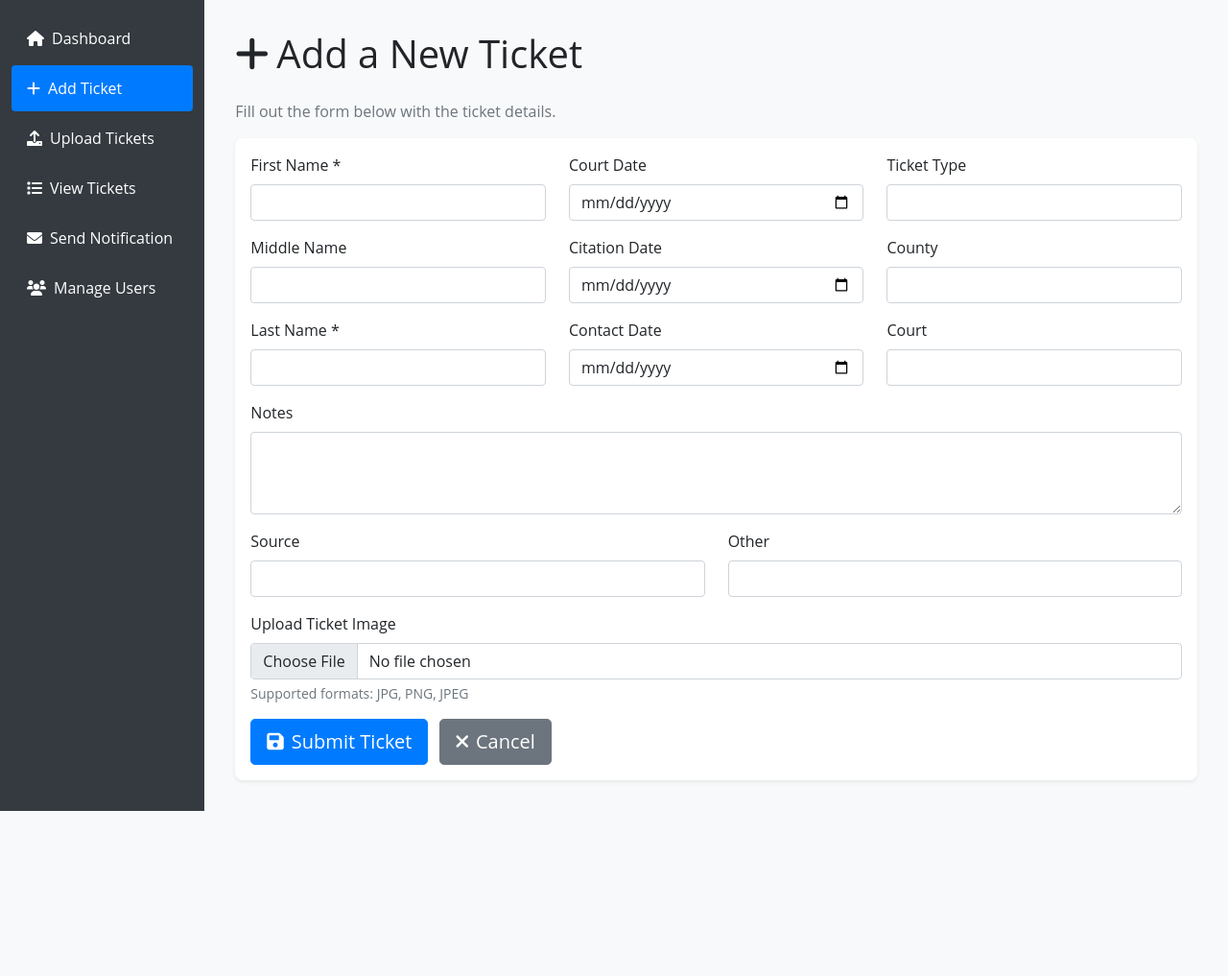
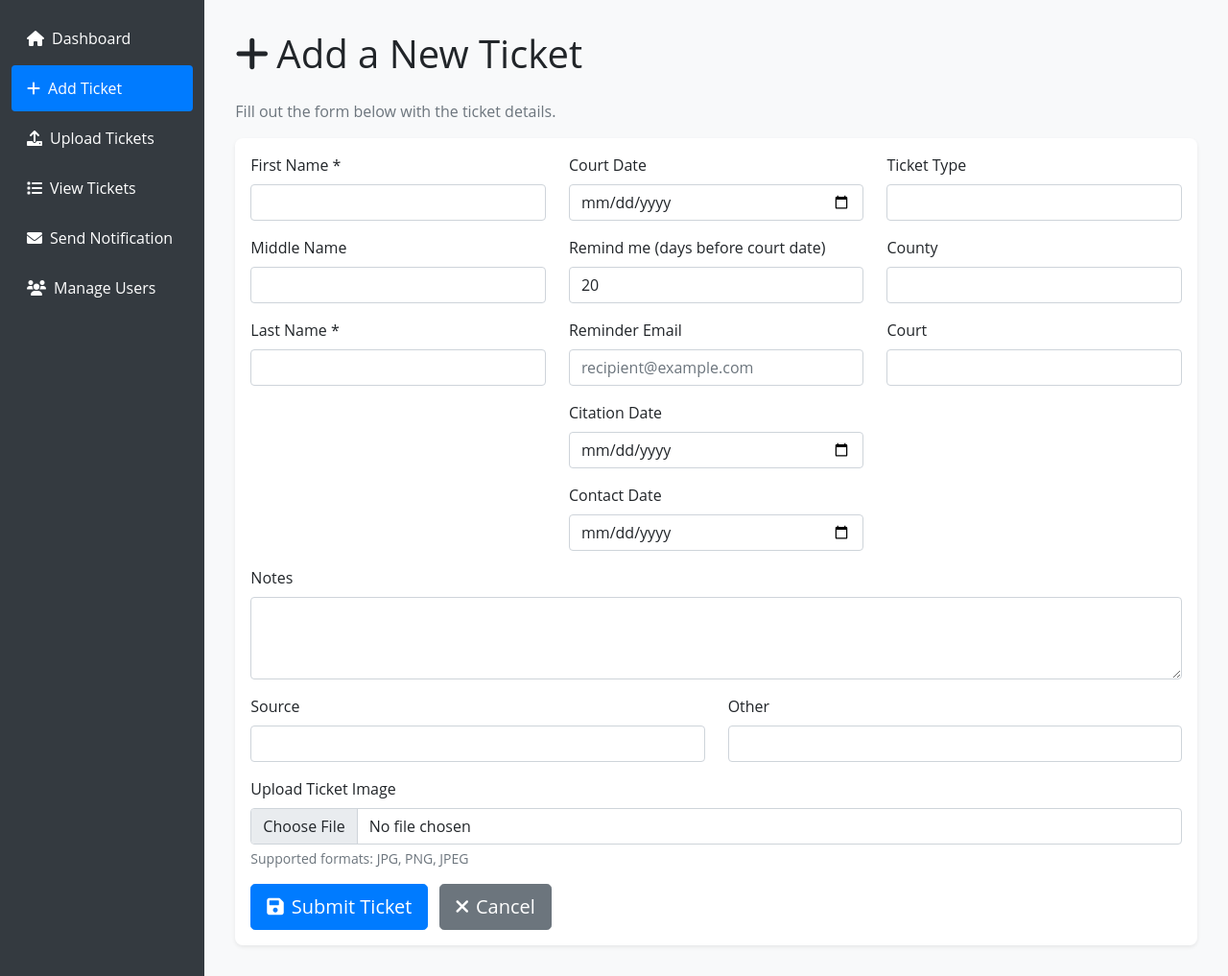
Before and after one commit to cypherxguard/jack-ticket-system, a Flask app: page /add_ticket in a window 1280 px wide. Shown: the part 56-1073 px from the top of the page at 96% size. Before the commit the page ends 901 px from the top, so only its background shows below. Run offline with Flask 3, Linux system fonts and the light colour scheme; a user stored in the database is signed in.

Commit message:
Reminder feature integrated (SMTP)

```diff
--- a/app.py
+++ b/app.py
@@ -76,6 +76,20 @@ class RawUpload(db.Model):
     data = db.Column(db.Text)  # JSON string of uploaded data
     created_at = db.Column(db.DateTime, default=datetime.utcnow)
 
+class TicketReminder(db.Model):
+    id = db.Column(db.Integer, primary_key=True)
+    ticket_id = db.Column(db.Integer, db.ForeignKey('ticket.id'), nullable=False)
+    reminder_days_before = db.Column(db.Integer, nullable=False, default=0)
+    recipient_email = db.Column(db.String(120), nullable=False)
+    smtp_server = db.Column(db.String(120), nullable=False)
+    smtp_port = db.Column(db.Integer, nullable=False)
+    smtp_username = db.Column(db.String(120), nullable=False)
+    smtp_password = db.Column(db.String(120), nullable=False)
+    sent = db.Column(db.Boolean, default=False)
+    scheduled_date = db.Column(db.Date)
+    created_at = db.Column(db.DateTime, default=datetime.utcnow)
+    ticket = db.relationship('Ticket', backref=db.backref('reminders', lazy=True))
+
 # Authentication is now handled by the auth blueprint
 
 # Routes
@@ -124,6 +138,29 @@ def add_ticket():
         db.session.add(ticket)
         db.session.commit()
 
+        # --- Reminder scheduling logic ---
+        reminder_days_before = int(request.form.get('reminder_days_before', 0))
+        recipient_email = request.form.get('reminder_email')
+        smtp_server = request.form.get('smtp_server')
+        smtp_port = int(request.form.get('smtp_port', 587))
+        smtp_username = request.form.get('smtp_username')
+        smtp_password = request.form.get('smtp_password')
+        if ticket.court_date and recipient_email and smtp_server and smtp_port and smtp_username and smtp_password:
+            scheduled_date = ticket.court_date - timedelta(days=reminder_days_before)
+            reminder = TicketReminder(
+                ticket_id=ticket.id,
+                reminder_days_before=reminder_days_before,
+                recipient_email=recipient_email,
+                smtp_server=smtp_server,
+                smtp_port=smtp_port,
+                smtp_username=smtp_username,
+                smtp_password=smtp_password,
+                scheduled_date=scheduled_date
+            )
+            db.session.add(reminder)
+            db.session.commit()
+        # --- End reminder scheduling ---
+
         flash(f'Ticket added successfully! Ticket ID: {ticket_id}', 'success')
         return redirect(url_for('view_tickets'))
 
@@ -171,11 +208,11 @@ def view_tickets():
     if table_choice == 'tickets':
         tickets = Ticket.query.order_by(Ticket.created_at.desc()).all()
         raw_uploads = []
-        return render_template('view_tickets.html', tickets=tickets, raw_uploads=raw_uploads, table_choice=table_choice)
+        return render_template('view_tickets.html', tickets=tickets, raw_uploads=raw_uploads, table_choice=table_choice, current_date=datetime.now())
     else:
         tickets = []
         raw_uploads = RawUpload.query.order_by(RawUpload.created_at.desc()).all()
-        return render_template('view_tickets.html', tickets=tickets, raw_uploads=raw_uploads, table_choice=table_choice)
+        return render_template('view_tickets.html', tickets=tickets, raw_uploads=raw_uploads, table_choice=table_choice, current_date=datetime.now())
 
 @app.route('/delete_ticket/<int:ticket_id>', methods=['POST'])
 @login_required
@@ -305,6 +342,42 @@ def send_notification():
 
     return render_template('send_notification.html')
 
+@app.route('/send_reminder_now/<int:reminder_id>', methods=['POST'])
+@login_required
+def send_reminder_now(reminder_id):
+    reminder = TicketReminder.query.get_or_404(reminder_id)
+    if reminder.sent:
+        flash('Reminder already sent.', 'info')
+        return redirect(url_for('view_tickets'))
+    ticket = reminder.ticket
+    subject = f"Court Date Reminder: {ticket.ticket_id}"
+    message = f"This is a reminder that ticket {ticket.ticket_id} has a court date on {ticket.court_date}."
+    smtp_server = reminder.smtp_server
+    smtp_port = reminder.smtp_port
+    smtp_username = reminder.smtp_username
+    smtp_password = reminder.smtp_password
+    try:
+        msg = MIMEMultipart()
+        msg['From'] = smtp_username
+        msg['To'] = reminder.recipient_email
+        msg['Subject'] = subject
+        msg.attach(MIMEText(message, 'plain'))
+        server = smtplib.SMTP(smtp_server, smtp_port)
+        server.starttls()
+        server.login(smtp_username, smtp_password)
+        server.send_message(msg)
+        server.quit()
+        reminder.sent = True
+        db.session.commit()
+        flash('Reminder sent successfully!', 'success')
+    except Exception as e:
+        error_msg = str(e)
+        if 'Username and Password not accepted' in error_msg or '5.7.8' in error_msg:
+            flash('Failed to send reminder: Gmail rejected your credentials. Please use an App Password and ensure 2-Step Verification is enabled. See https://support.google.com/mail/?p=BadCredentials', 'error')
+        else:
+            flash(f'Failed to send reminder: {e}', 'error')
+    return redirect(url_for('view_tickets'))
+
 # Jinja2 filters
 @app.template_filter('from_json')
 def from_json_filter(data):
@@ -336,6 +409,33 @@ def init_db():
         else:
             print("Admin user already exists")
 
+def send_due_reminders():
+    today = datetime.utcnow().date()
+    reminders = TicketReminder.query.filter_by(sent=False).filter(TicketReminder.scheduled_date <= today).all()
+    for reminder in reminders:
+        ticket = reminder.ticket
+        subject = f"Court Date Reminder: {ticket.ticket_id}"
+        message = f"This is a reminder that ticket {ticket.ticket_id} has a court date on {ticket.court_date}."
+        smtp_server = reminder.smtp_server
+        smtp_port = reminder.smtp_port
+        smtp_username = reminder.smtp_username
+        smtp_password = reminder.smtp_password
+        try:
+            msg = MIMEMultipart()
+            msg['From'] = smtp_username
+            msg['To'] = reminder.recipient_email
+            msg['Subject'] = subject
+            msg.attach(MIMEText(message, 'plain'))
+            server = smtplib.SMTP(smtp_server, smtp_port)
+            server.starttls()
+            server.login(smtp_username, smtp_password)
+            server.send_message(msg)
+            server.quit()
+            reminder.sent = True
+            db.session.commit()
+        except Exception as e:
+            print(f"Failed to send reminder for ticket {ticket.ticket_id}: {e}")
+
 if __name__ == '__main__':
     init_db()
     app.run(debug=True, host='0.0.0.0', port=int(os.environ.get('PORT', 9000)))
--- a/templates/add_ticket.html
+++ b/templates/add_ticket.html
@@ -35,6 +35,32 @@
                     <div class="mb-3">
                         <label for="court_date" class="form-label">Court Date</label>
                         <input type="date" class="form-control" id="court_date" name="court_date">
+                    </div>
+                    <div class="mb-3">
+                        <label for="reminder_days_before" class="form-label">Remind me (days before court date)</label>
+                        <input type="number" class="form-control" id="reminder_days_before" name="reminder_days_before" min="0" max="90" value="20">
+                    </div>
+                    <div class="mb-3">
+                        <label for="reminder_email" class="form-label">Reminder Email</label>
+                        <input type="email" class="form-control" id="reminder_email" name="reminder_email" placeholder="recipient@example.com">
+                    </div>
+                    <div id="smtp_settings_group" style="display:none;">
+                        <div class="mb-3">
+                            <label for="smtp_server" class="form-label">SMTP Server</label>
+                            <input type="text" class="form-control" id="smtp_server" name="smtp_server" value="smtp.gmail.com">
+                        </div>
+                        <div class="mb-3">
+                            <label for="smtp_port" class="form-label">SMTP Port</label>
+                            <input type="number" class="form-control" id="smtp_port" name="smtp_port" value="587">
+                        </div>
+                        <div class="mb-3">
+                            <label for="smtp_username" class="form-label">SMTP Username (Gmail address)</label>
+                            <input type="text" class="form-control" id="smtp_username" name="smtp_username" placeholder="your@gmail.com">
+                        </div>
+                        <div class="mb-3">
+                            <label for="smtp_password" class="form-label">SMTP Password (App password)</label>
+                            <input type="password" class="form-control" id="smtp_password" name="smtp_password" placeholder="App password">
+                        </div>
                     </div>
                     <div class="mb-3">
                         <label for="citation_date" class="form-label">Citation Date</label>
@@ -110,3 +136,30 @@
     </div>
 </div>
 {% endblock %}
+
+{% block scripts %}
+<script>
+// Show/hide SMTP fields if reminder email is set
+function toggleSmtpFields() {
+    var email = document.getElementById('reminder_email').value;
+    var group = document.getElementById('smtp_settings_group');
+    if (email) {
+        group.style.display = '';
+        document.getElementById('smtp_server').required = true;
+        document.getElementById('smtp_port').required = true;
+        document.getElementById('smtp_username').required = true;
+        document.getElementById('smtp_password').required = true;
+    } else {
+        group.style.display = 'none';
+        document.getElementById('smtp_server').required = false;
+        document.getElementById('smtp_port').required = false;
+        document.getElementById('smtp_username').required = false;
+        document.getElementById('smtp_password').required = false;
+    }
+}
+document.getElementById('reminder_email').addEventListener('input', toggleSmtpFields);
+document.addEventListener('DOMContentLoaded', function() {
+    toggleSmtpFields();
+});
+</script>
+{% endblock %}
```
Also changed, not shown: templates/view_tickets.html (+19 -0 lines), backups/BACKUP-20250707-020359.sqlite (added), backups/BACKUP-20250707-020646.sqlite (added), backups/BACKUP-20250707-021118.sqlite (added), backups/BACKUP-20250707-021347.sqlite (added).
